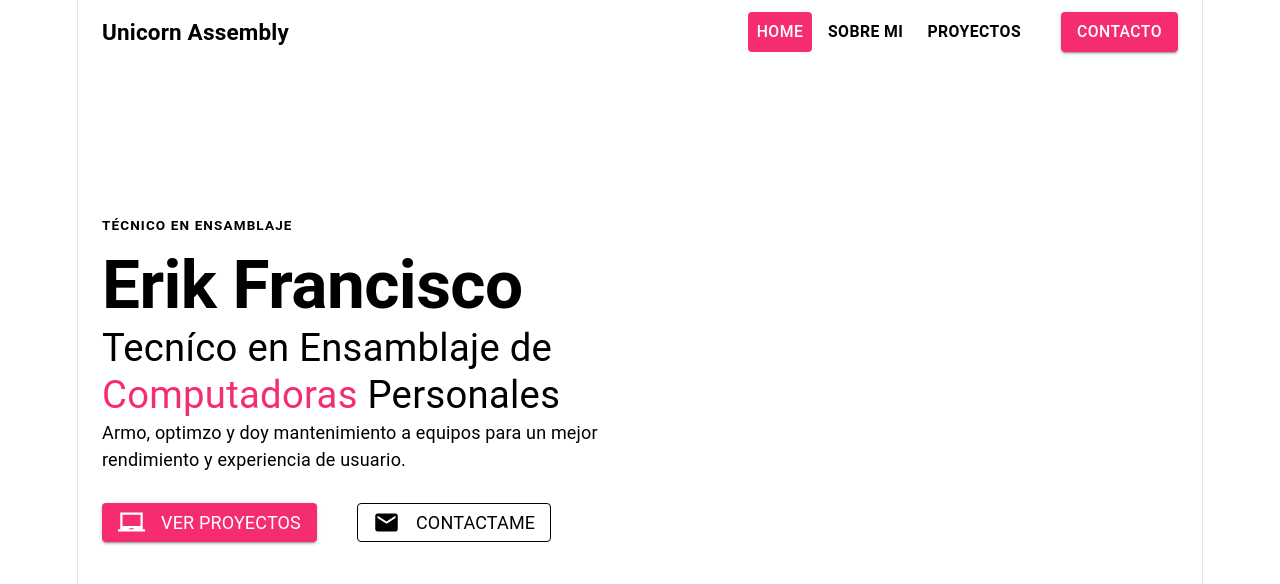
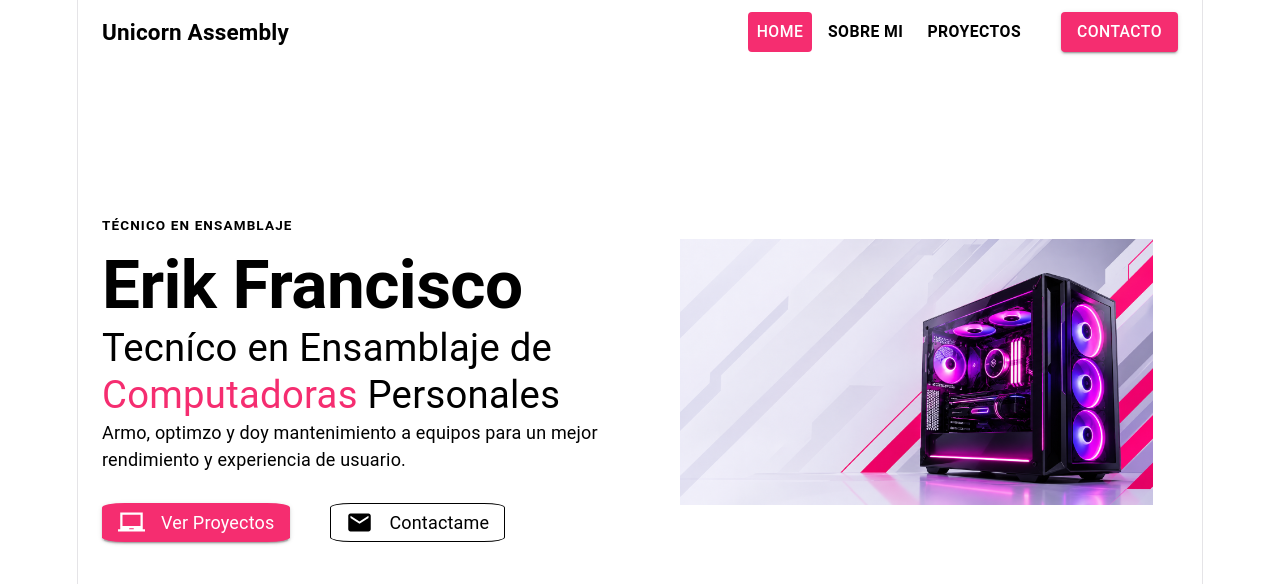
Before and after one commit to EvolKcol/Portafolio-ErikCastillo, a React (Vite) app: page / in a window 1280 px wide. Shown: the top 584 px of the page. Built offline with nearby package versions, Linux system fonts and the light colour scheme.

Commit message:
feat:Navbar terminado y hero en una edicion preliminar

```diff
--- a/src/Components/Hero.jsx
+++ b/src/Components/Hero.jsx
@@ -1,5 +1,6 @@
 import { Box, Button, Container, Typography } from "@mui/material"
 import { LaptopChromebook, Email } from "@mui/icons-material"
+
 
 function Hero() {
   return (
@@ -8,6 +9,7 @@ function Hero() {
       minHeight: '520px',
       alignItems: 'center',
       backgroundColor: '#ffffff',
+
       py: 6,
     }}>
       <Container maxWidth="lg">
@@ -61,6 +63,8 @@ function Hero() {
               <Button variant="contained"
               sx={{
                 backgroundColor: '#F52D70',
+                borderRadius:"12%",
+                textTransform:"none"
 
               }}>
                 <Box
@@ -78,7 +82,10 @@ function Hero() {
               <Button variant="outlined"
               sx={{
                 color:"#000000",
-                borderColor:"#000000"
+                borderColor:"#000000",
+                borderRadius:"12%",
+                textTransform:"none",
+
 
               }}>
                 <Box
@@ -89,7 +96,7 @@ function Hero() {
                 }}>
                   <Email></Email>
                   <Typography>
-                    contactame
+                    Contactame
                   </Typography>
                 </Box>
 
@@ -97,6 +104,20 @@ function Hero() {
             </Box>
 
           </Box>
+          <Box
+          sx={{
+            width:"40%",
+            height:"40%"
+          }}>
+            <Box component="img" src="./fondo.png"
+            sx={{
+              width:"110%",
+
+            }}>
+
+            </Box>
+          </Box>
+
 
         </Box>
       </Container>
```
Also changed, not shown: public/fondo.png (added).
